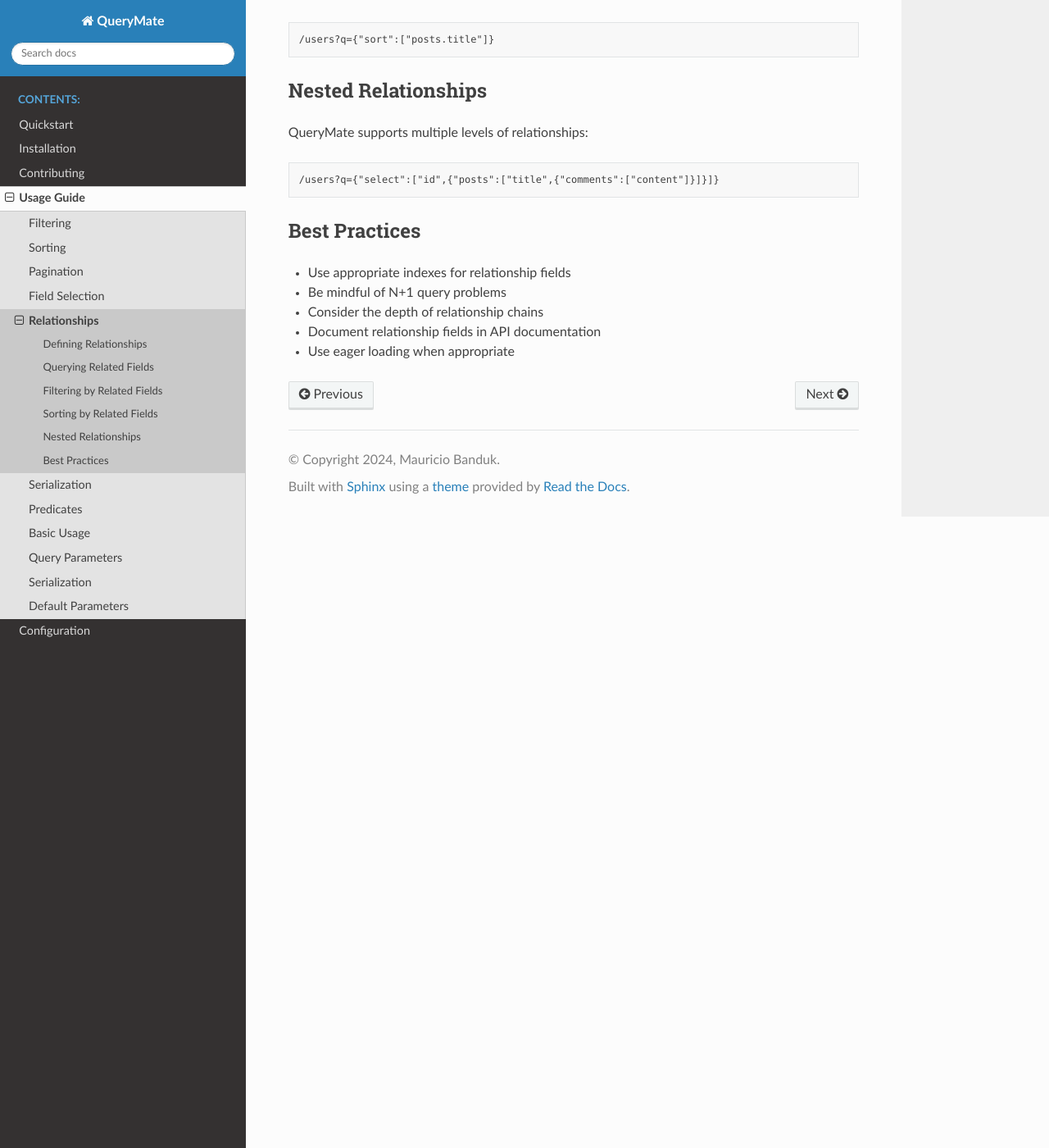
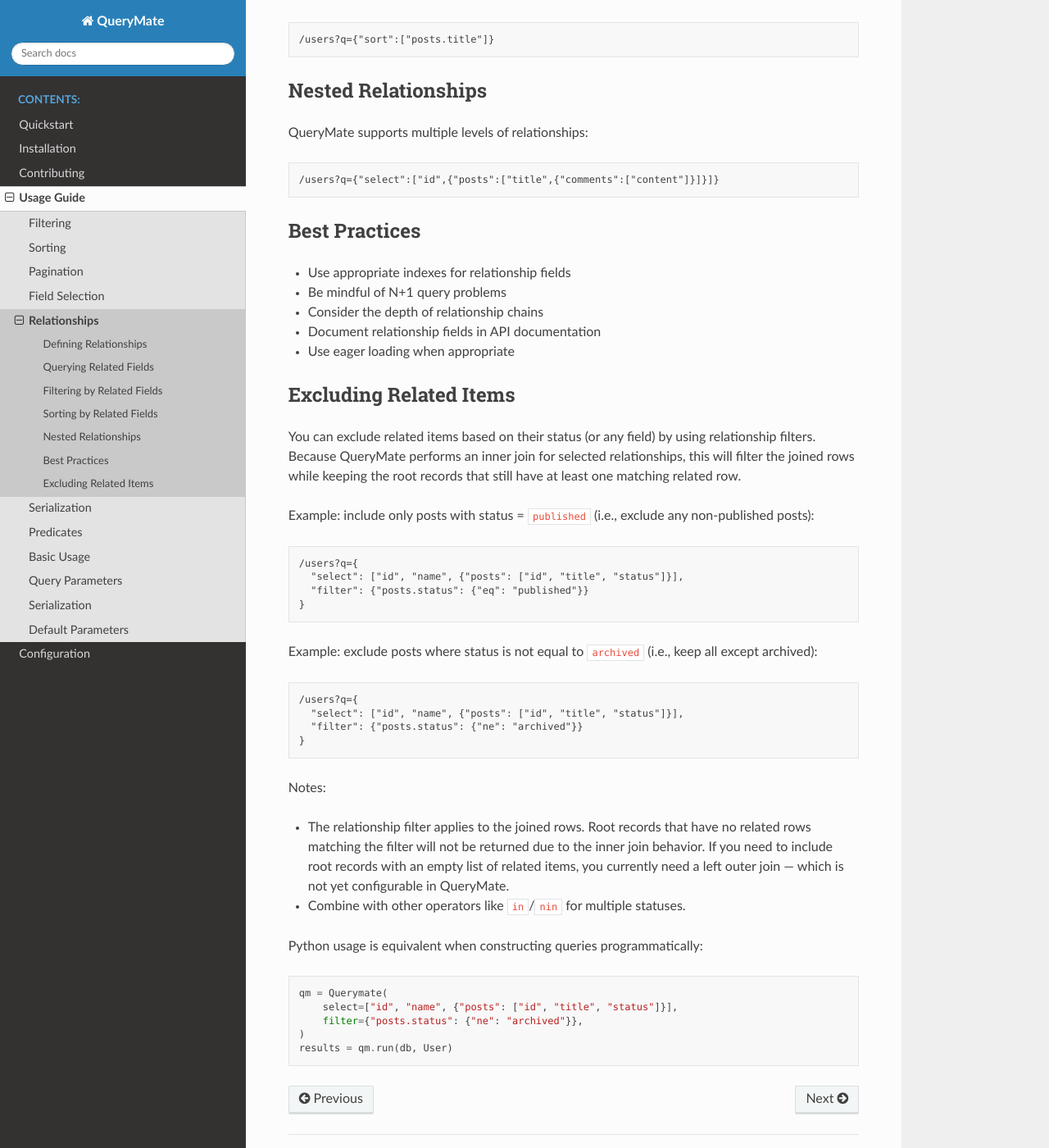
Before and after one commit to talismanai/querymate, a Sphinx documentation site: the page built from docs/source/usage/relationships.rst, in a window 1280 px wide and 1400 px high, scrolled down 1006 px. Shown: the whole window at 82% size. Built offline with Sphinx 7.4.7 and the Read the Docs theme 3.1.0, drawn with Linux system fonts in a browser that asks for light colours; pages that are not in the unit, such as notebooks, are missing from menus.

Commit message:
Document and tests excluding fields

```diff
--- a/docs/source/usage/relationships.rst
+++ b/docs/source/usage/relationships.rst
@@ -67,3 +67,46 @@
 * Consider the depth of relationship chains
 * Document relationship fields in API documentation
 * Use eager loading when appropriate
+
+Excluding Related Items
+-----------------------
+
+You can exclude related items based on their status (or any field) by using relationship filters.
+Because QueryMate performs an inner join for selected relationships, this will filter the joined
+rows while keeping the root records that still have at least one matching related row.
+
+Example: include only posts with status = ``published`` (i.e., exclude any non-published posts):
+
+.. code-block:: text
+
+    /users?q={
+      "select": ["id", "name", {"posts": ["id", "title", "status"]}],
+      "filter": {"posts.status": {"eq": "published"}}
+    }
+
+Example: exclude posts where status is not equal to ``archived`` (i.e., keep all except archived):
+
+.. code-block:: text
+
+    /users?q={
+      "select": ["id", "name", {"posts": ["id", "title", "status"]}],
+      "filter": {"posts.status": {"ne": "archived"}}
+    }
+
+Notes:
+
+- The relationship filter applies to the joined rows. Root records that have no related rows
+  matching the filter will not be returned due to the inner join behavior. If you need to include
+  root records with an empty list of related items, you currently need a left outer join — which
+  is not yet configurable in QueryMate.
+- Combine with other operators like ``in``/``nin`` for multiple statuses.
+
+Python usage is equivalent when constructing queries programmatically:
+
+.. code-block:: python
+
+    qm = Querymate(
+        select=["id", "name", {"posts": ["id", "title", "status"]}],
+        filter={"posts.status": {"ne": "archived"}},
+    )
+    results = qm.run(db, User)
```
Also changed, not shown: README.md (+22 -0 lines), docs/source/usage/filtering.rst (+20 -0 lines), 2 other files.
